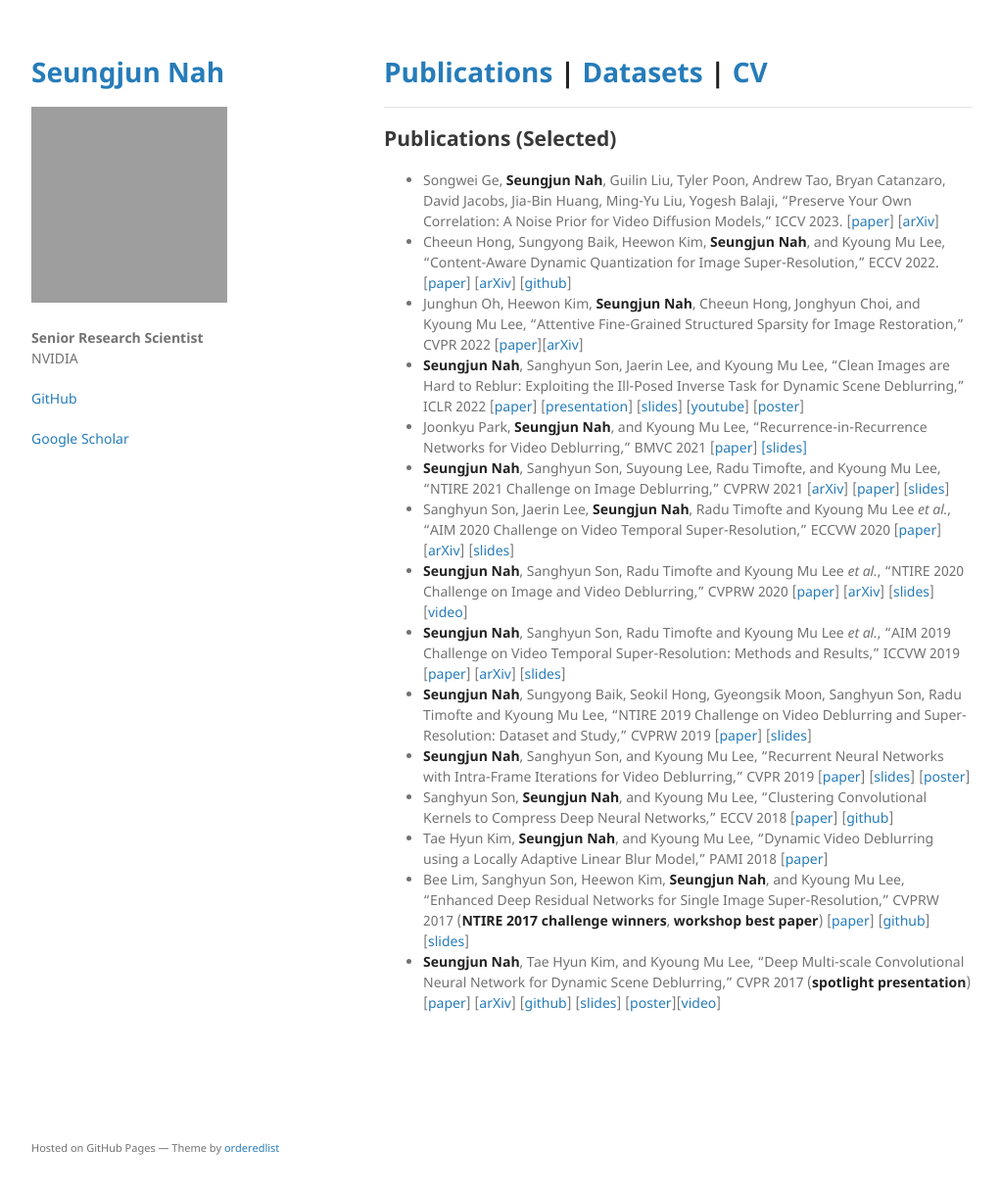
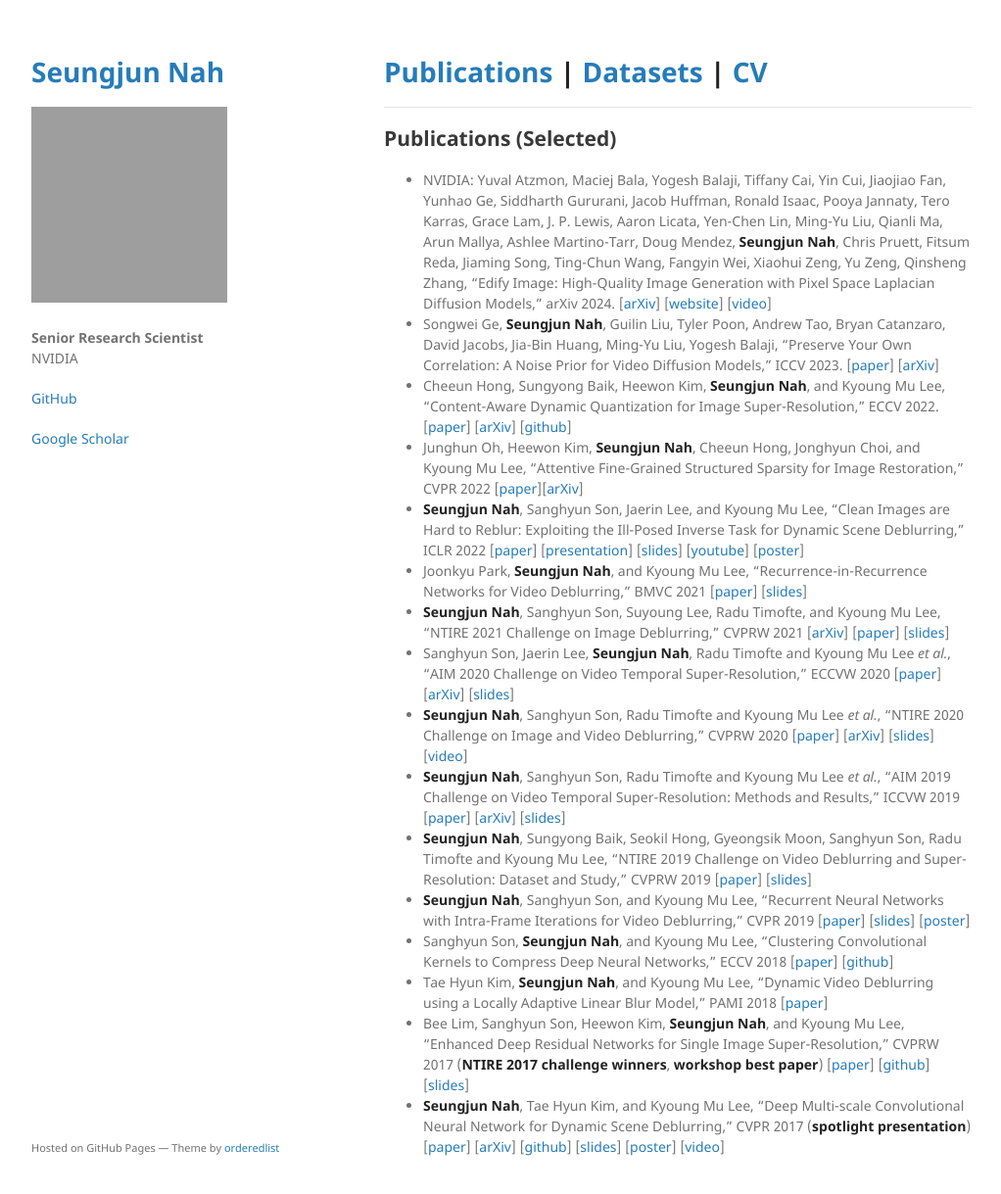
Before and after one commit to SeungjunNah/seungjunnah.github.io, a Jekyll site: the page built from publications.md, in a window 1280 px wide and 1251 px high. Shown: the top 1219 px of the window at 98% size, without its empty margins (128-1150 px from the left). Built offline with Jekyll 4.4.1, drawn with Linux system fonts in a browser that asks for light colours; our own code applies the rules of GitHub Pages for plain Markdown files; grey boxes are pictures that could not be loaded.

Commit message:
added edify image arxiv paper

```diff
--- a/publications.md
+++ b/publications.md
@@ -2,11 +2,12 @@
 ___
 
 ## Publications (Selected)
+* NVIDIA: Yuval Atzmon, Maciej Bala, Yogesh Balaji, Tiffany Cai, Yin Cui, Jiaojiao Fan, Yunhao Ge, Siddharth Gururani, Jacob Huffman, Ronald Isaac, Pooya Jannaty, Tero Karras, Grace Lam, J. P. Lewis, Aaron Licata, Yen-Chen Lin, Ming-Yu Liu, Qianli Ma, Arun Mallya, Ashlee Martino-Tarr, Doug Mendez, **Seungjun Nah**, Chris Pruett, Fitsum Reda, Jiaming Song, Ting-Chun Wang, Fangyin Wei, Xiaohui Zeng, Yu Zeng, Qinsheng Zhang, "Edify Image: High-Quality Image Generation with Pixel Space Laplacian Diffusion Models," arXiv 2024. [[arXiv](https://arxiv.org/abs/2411.07126)] [[website](https://research.nvidia.com/labs/dir/edify-image/)] [[video](https://www.youtube.com/watch?v=opiaV94tMJ4)]
 * Songwei Ge, **Seungjun Nah**, Guilin Liu, Tyler Poon, Andrew Tao, Bryan Catanzaro, David Jacobs, Jia-Bin Huang, Ming-Yu Liu, Yogesh Balaji, "Preserve Your Own Correlation: A Noise Prior for Video Diffusion Models," ICCV 2023. [[paper](https://openaccess.thecvf.com/content/ICCV2023/papers/Ge_Preserve_Your_Own_Correlation_A_Noise_Prior_for_Video_Diffusion_ICCV_2023_paper.pdf)] [[arXiv](https://arxiv.org/pdf/2305.10474.pdf)]
 * Cheeun Hong, Sungyong Baik, Heewon Kim, **Seungjun Nah**, and Kyoung Mu Lee, "Content-Aware Dynamic Quantization for Image Super-Resolution," ECCV 2022. [[paper](https://www.ecva.net/papers/eccv_2022/papers_ECCV/papers/136670360.pdf)] [[arXiv](https://arxiv.org/pdf/2207.10345.pdf)] [[github](https://github.com/Cheeun/CADyQ)]
 * Junghun Oh, Heewon Kim, **Seungjun Nah**, Cheeun Hong, Jonghyun Choi, and Kyoung Mu Lee, "Attentive Fine-Grained Structured Sparsity for Image Restoration," CVPR 2022 [[paper](https://openaccess.thecvf.com/content/CVPR2022/papers/Oh_Attentive_Fine-Grained_Structured_Sparsity_for_Image_Restoration_CVPR_2022_paper.pdf)][[arXiv](https://arxiv.org/pdf/2204.12266.pdf)]
 * **Seungjun Nah**, Sanghyun Son, Jaerin Lee, and Kyoung Mu Lee, "Clean Images are Hard to Reblur: Exploiting the Ill-Posed Inverse Task for Dynamic Scene Deblurring," ICLR 2022 [[paper](https://openreview.net/pdf?id=kezNJydWvE)] [[presentation](https://iclr.cc/virtual/2022/poster/6155)] [[slides](https://docs.google.com/presentation/d/1vOOr2jMrtdwTzDpkU2MzT7yu5W-ixBSg/edit?usp=sharing&ouid=112650891941589168375&rtpof=true&sd=true)] [[youtube](https://youtu.be/A3Eq_Dtz7d0)] [[poster](https://drive.google.com/file/d/15x4dHb5WPRRdjhQo9z1eA7XeBFT3mjVB/view?usp=sharing)]
-* Joonkyu Park, **Seungjun Nah**, and Kyoung Mu Lee, "Recurrence-in-Recurrence Networks for Video Deblurring," BMVC 2021 [[paper](https://www.bmvc2021-virtualconference.com/assets/papers/0149.pdf)] [[slides]](https://www.bmvc2021-virtualconference.com/conference/papers/paper_0149.html)
+* Joonkyu Park, **Seungjun Nah**, and Kyoung Mu Lee, "Recurrence-in-Recurrence Networks for Video Deblurring," BMVC 2021 [[paper](https://www.bmvc2021-virtualconference.com/assets/papers/0149.pdf)] [[slides](https://www.bmvc2021-virtualconference.com/conference/papers/paper_0149.html)]
 * **Seungjun Nah**, Sanghyun Son, Suyoung Lee, Radu Timofte, and Kyoung Mu Lee, "NTIRE 2021 Challenge on Image Deblurring," CVPRW 2021 [[arXiv](https://arxiv.org/abs/2104.14854#)] [[paper](https://openaccess.thecvf.com/content/CVPR2021W/NTIRE/papers/Nah_NTIRE_2021_Challenge_on_Image_Deblurring_CVPRW_2021_paper.pdf)] [[slides](https://docs.google.com/presentation/d/1wUXa6NqVuiavWnL29u4lmQPEwR_NghjV/edit?usp=sharing&ouid=112650891941589168375&rtpof=true&sd=true)]
 * Sanghyun Son, Jaerin Lee, **Seungjun Nah**, Radu Timofte and Kyoung Mu Lee *et al.*, "AIM 2020 Challenge on Video Temporal Super-Resolution," ECCVW 2020 [[paper](https://cv.snu.ac.kr/publication/conf/2019/aim2020_vtsr.pdf)] [[arXiv](https://arxiv.org/abs/2009.12987)] [[slides](https://drive.google.com/file/d/1C4E21NlH2H2EoQ0TidNJmT1ruEOyac8M/view?usp=sharing)]
 * **Seungjun Nah**, Sanghyun Son, Radu Timofte and Kyoung Mu Lee *et al.*, "NTIRE 2020 Challenge on Image and Video Deblurring," CVPRW 2020 [[paper](http://openaccess.thecvf.com/content_CVPRW_2020/papers/w31/Nah_NTIRE_2020_Challenge_on_Image_and_Video_Deblurring_CVPRW_2020_paper.pdf)] [[arXiv](https://arxiv.org/abs/2005.01244)] [[slides](https://drive.google.com/file/d/1Ll3D1acvujQFXGoX-P2dRKJPcle3rH_B/view?usp=sharing)] [[video](https://youtu.be/z_naBdpqN2A)]
@@ -16,4 +17,4 @@ ___
 * Sanghyun Son, **Seungjun Nah**, and Kyoung Mu Lee, "Clustering Convolutional Kernels to Compress Deep Neural Networks," ECCV 2018 [[paper](http://openaccess.thecvf.com/content_ECCV_2018/papers/Sanghyun_Son_Clustering_Kernels_for_ECCV_2018_paper.pdf)] [[github](https://github.com/thstkdgus35/clustering-kernels)]
 * Tae Hyun Kim, **Seungjun Nah**, and Kyoung Mu Lee, "Dynamic Video Deblurring using a Locally Adaptive Linear Blur Model," PAMI 2018 [[paper](https://cv.snu.ac.kr/publication/jour/2018/thkim_pami2018_dynamic.pdf)]
 * Bee Lim, Sanghyun Son, Heewon Kim, **Seungjun Nah**, and Kyoung Mu Lee, "Enhanced Deep Residual Networks for Single Image Super-Resolution," CVPRW 2017 (**NTIRE 2017 challenge winners**, **workshop best paper**) [[paper](http://openaccess.thecvf.com/content_cvpr_2017_workshops/w12/papers/Lim_Enhanced_Deep_Residual_CVPR_2017_paper.pdf)] [[github](https://github.com/LimBee/NTIRE2017)] [[slides](https://cv.snu.ac.kr/research/EDSR/Presentation_v3(release).pptx)]
-* **Seungjun Nah**, Tae Hyun Kim, and Kyoung Mu Lee, "Deep Multi-scale Convolutional Neural Network for Dynamic Scene Deblurring," CVPR 2017 (**spotlight presentation**) [[paper](http://openaccess.thecvf.com/content_cvpr_2017/papers/Nah_Deep_Multi-Scale_Convolutional_CVPR_2017_paper.pdf)] [[arXiv](https://arxiv.org/abs/1612.02177)] [[github](https://github.com/SeungjunNah/DeepDeblur_release)] [[slides](https://drive.google.com/file/d/1sj7l2tGgJR-8wTyauvnSDGpiokjOzX_C/view?usp=sharing)] [[poster](https://drive.google.com/file/d/1wDHwL4fPQad3Al0f4cEquws8VLLji2i6/view?usp=sharing)][[video](https://youtu.be/L_YwOzRH28E)]
+* **Seungjun Nah**, Tae Hyun Kim, and Kyoung Mu Lee, "Deep Multi-scale Convolutional Neural Network for Dynamic Scene Deblurring," CVPR 2017 (**spotlight presentation**) [[paper](http://openaccess.thecvf.com/content_cvpr_2017/papers/Nah_Deep_Multi-Scale_Convolutional_CVPR_2017_paper.pdf)] [[arXiv](https://arxiv.org/abs/1612.02177)] [[github](https://github.com/SeungjunNah/DeepDeblur_release)] [[slides](https://drive.google.com/file/d/1sj7l2tGgJR-8wTyauvnSDGpiokjOzX_C/view?usp=sharing)] [[poster](https://drive.google.com/file/d/1wDHwL4fPQad3Al0f4cEquws8VLLji2i6/view?usp=sharing)] [[video](https://youtu.be/L_YwOzRH28E)]
```
Also changed, not shown: 1 other file.
